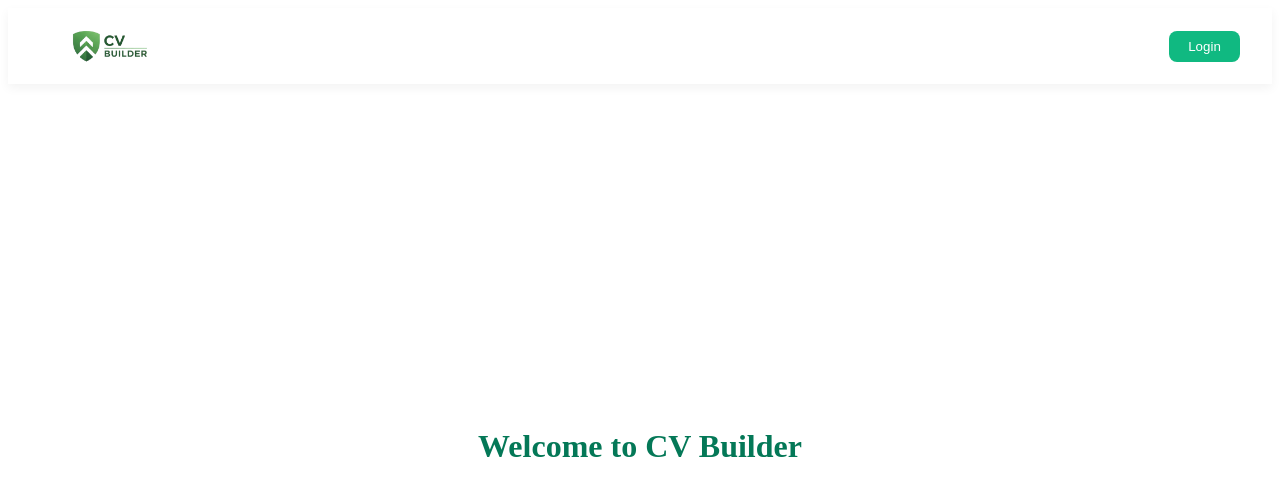
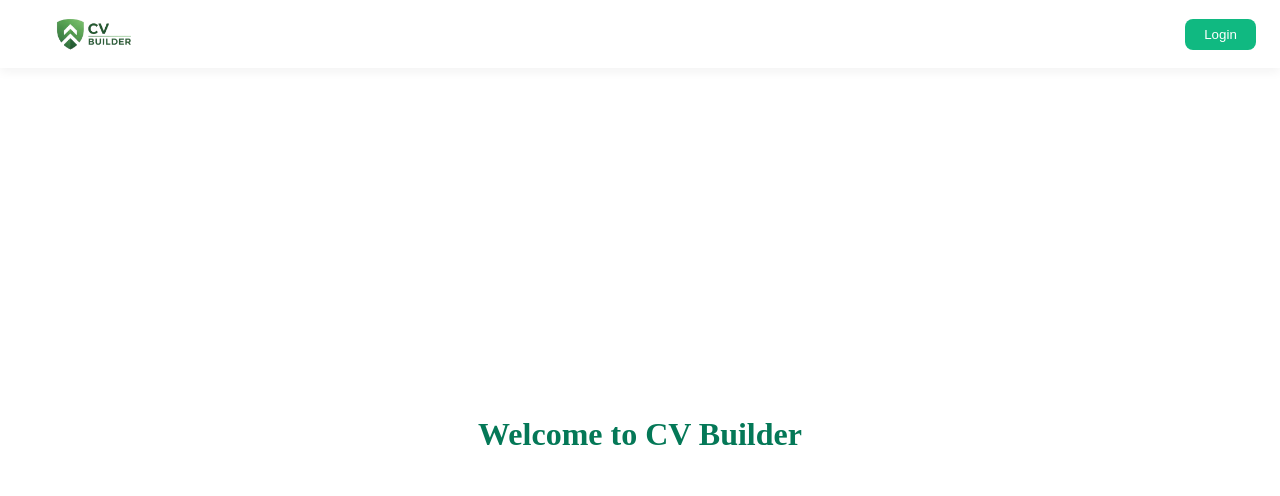
Before and after one commit to MuhammadAhmedKhalid/CV_Builder, a Next.js app in the folder client/: page / in a window 1280 px wide. Shown: the top 496 px of the page. Built offline with nearby package versions, Linux system fonts and the light colour scheme.

Commit message:
fix: fix header alignment, remove margins, and consolidate all styling to single styles object

```diff
--- a/client/components/AppHeader.tsx
+++ b/client/components/AppHeader.tsx
@@ -13,10 +13,15 @@ const styles: { [key: string]: CSSProperties } = {
     justifyContent: "space-between",
     alignItems: "center",
     backgroundColor: Colors.WHITE,
-    padding: "1rem 2rem",
+    padding: "0.75rem 1.5rem",
     boxShadow: `0 4px 10px ${Colors.SHADOW_LIGHT}`,
     position: "sticky",
     top: 0,
+    left: 0,
+    right: 0,
+    width: "100%",
+    boxSizing: "border-box",
+    margin: 0,
     zIndex: 50,
   },
   logo: {
@@ -33,6 +38,7 @@ const styles: { [key: string]: CSSProperties } = {
   userSection: {
     display: "flex",
     alignItems: "center",
+    justifyContent: "center",
     position: "relative",
   },
   avatar: {
@@ -42,6 +48,9 @@ const styles: { [key: string]: CSSProperties } = {
     cursor: "pointer",
     border: `2px solid ${Colors.PRIMARY_LIGHT}`,
     transition: "transform 0.2s ease",
+    display: "flex",
+    alignItems: "center",
+    justifyContent: "center",
   },
   loginButton: {
     padding: "0.5rem 1.2rem",
@@ -76,11 +85,27 @@ const styles: { [key: string]: CSSProperties } = {
     color: Colors.PRIMARY,
     transition: "background-color 0.2s ease",
   },
+  logoContainer: {
+    display: "flex",
+    alignItems: "center",
+    cursor: "pointer",
+    height: "44px",
+  },
+  avatarContainer: {
+    width: 44,
+    height: 44,
+    borderRadius: "50%",
+    overflow: "hidden",
+    border: `2px solid ${Colors.PRIMARY_LIGHT}`,
+    display: "flex",
+    alignItems: "center",
+    justifyContent: "center",
+  },
 };
 
 // Inline sub-components
 const Logo = ({ onClick }: { onClick: () => void }) => (
-  <div onClick={onClick} style={{ display: "flex", alignItems: "center", cursor: "pointer", height: "44px" }}>
+  <div onClick={onClick} style={styles.logoContainer}>
     <Image
       src="/images/cv_builder_logo.png"
       alt="CV Builder"
@@ -114,7 +139,7 @@ const Avatar = ({
   }, [src]);
 
   return (
-    <div style={{ width: 44, height: 44, borderRadius: "50%", overflow: "hidden", border: `2px solid ${Colors.PRIMARY_LIGHT}`, display: "inline-block" }}>
+    <div style={styles.avatarContainer}>
       <Image
         src={imgSrc}
         alt={alt}
--- a/client/pages/_app.tsx
+++ b/client/pages/_app.tsx
@@ -1,5 +1,6 @@
 import type { AppProps } from "next/app";
 import Head from "next/head";
+import "@/styles/globals.css";
 
 export default function MyApp({ Component, pageProps }: AppProps) {
   return (
--- /dev/null
+++ b/client/styles/globals.css
@@ -0,0 +1,12 @@
+* {
+  margin: 0;
+  padding: 0;
+  box-sizing: border-box;
+}
+
+html,
+body {
+  margin: 0;
+  padding: 0;
+  width: 100%;
+}
```
